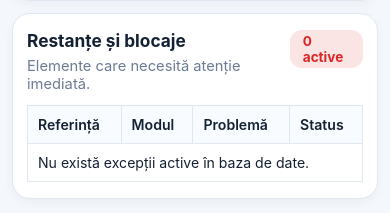
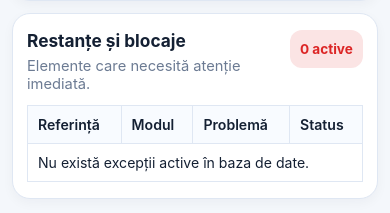
Before and after one commit to BogdanDumitrascu04/flowlogix, a PHP site: page /dashboard-tura.php in a window 390 px wide. Shown: the part 2065-2278 px from the top of the page. Run offline with PHP 8.4, Linux system fonts and the light colour scheme; a user stored in the database is signed in; data comes from the database, SQL or seed files in the repository.

Commit message:
Keep table cells and card tags on one line on phones
Long references such as DEMO-2026-10-13-IB17 broke over four lines;
the table now scrolls sideways inside its card instead.

Co-Authored-By: Claude Opus 5.5 <noreply@anthropic.com>

```diff
--- a/css/styles.css
+++ b/css/styles.css
@@ -1366,6 +1366,16 @@ tr:hover {
     padding: 10px;
     font-size: 0.88rem;
   }
+
+  .card-tag {
+    white-space: nowrap;
+  }
+
+  /* Coduri și date pe un singur rând; tabelul se derulează lateral în card */
+  .table-wrap td,
+  .table-scroll td {
+    white-space: nowrap;
+  }
 }
 
 /* Tabelele lungi se derulează în containerul lor, nu lărgesc pagina */
```
